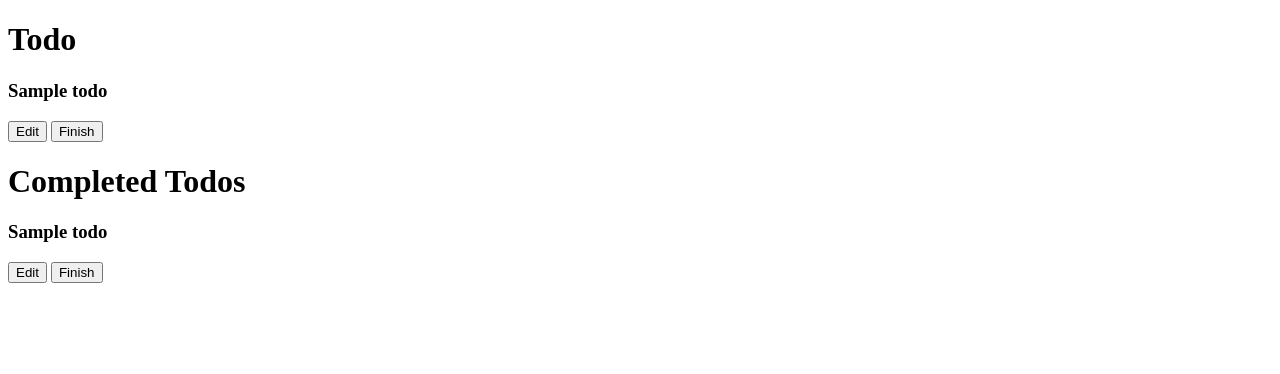
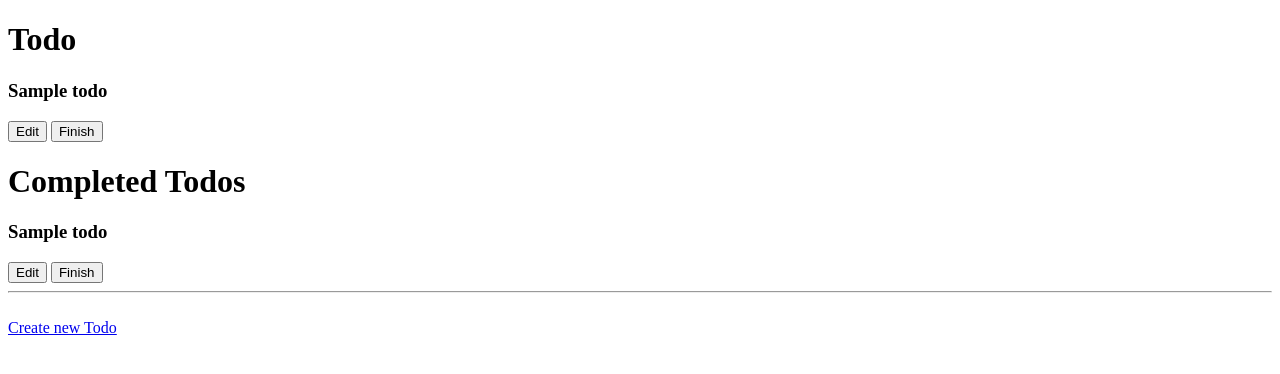
Before and after one commit to igorpejic/todo_list_django, a Django app: template todo_site/todo_app/templates/todo_app/todo_list.html in a window 1280 px wide. Shown: the top 374 px of the page. Run offline with Django 4.2, Linux system fonts and the light colour scheme; the template is opened without the code that fills it: most values are stand-ins (such as "Sample title", 1, 10 or a date in 2020); parts of the project's set-up code (start-up, migrations or seed data) failed here and were passed over.

Commit message:
add navigation between create new Todo and Todo list pages

```diff
--- a/todo_site/todo_app/templates/todo_app/create_todo.html
+++ b/todo_site/todo_app/templates/todo_app/create_todo.html
@@ -1,5 +1,5 @@
+{% extends 'base.html' %}
 {% load static %}
-{% extends 'base.html' %}
 {% block content %}
   <h2>Create a Todo Task</h2>
   <form method="post">
@@ -7,4 +7,7 @@
     {{ form.as_p }}
     <button type="submit">Create Todo Task</button>
   </form>
+  <br/>
+  <hr/>
+  <a href={%url 'todo-list' %}>Back to all tasks</a>
 {% endblock %}
--- a/todo_site/todo_app/templates/todo_app/todo_list.html
+++ b/todo_site/todo_app/templates/todo_app/todo_list.html
@@ -18,6 +18,8 @@
   {% else %}
     <p>No todos finished yet.</p>
   {% endif %}
+  <hr/><br/>
+  <a href={%url 'todo-create'%}>Create new Todo</a>
 {% endblock content %}
 {% block javascript %}
   {{ block.super }}
```
